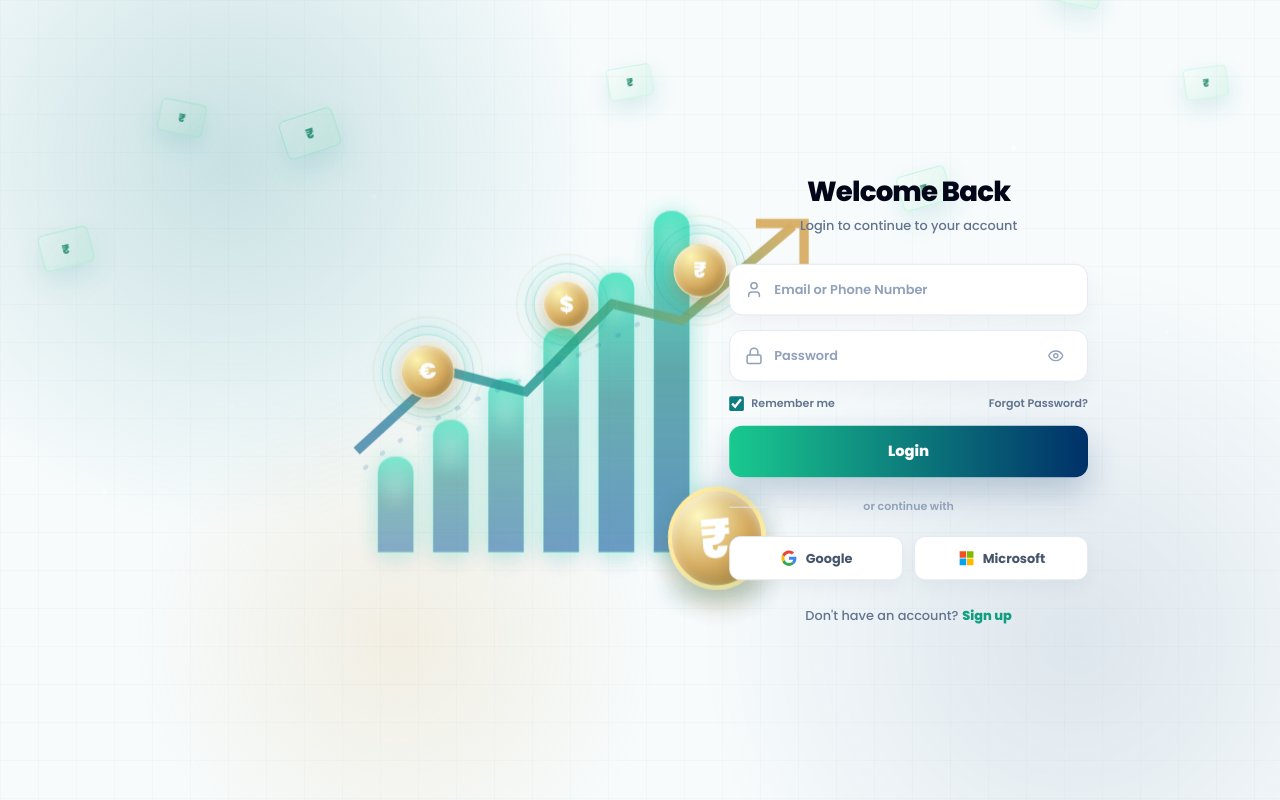
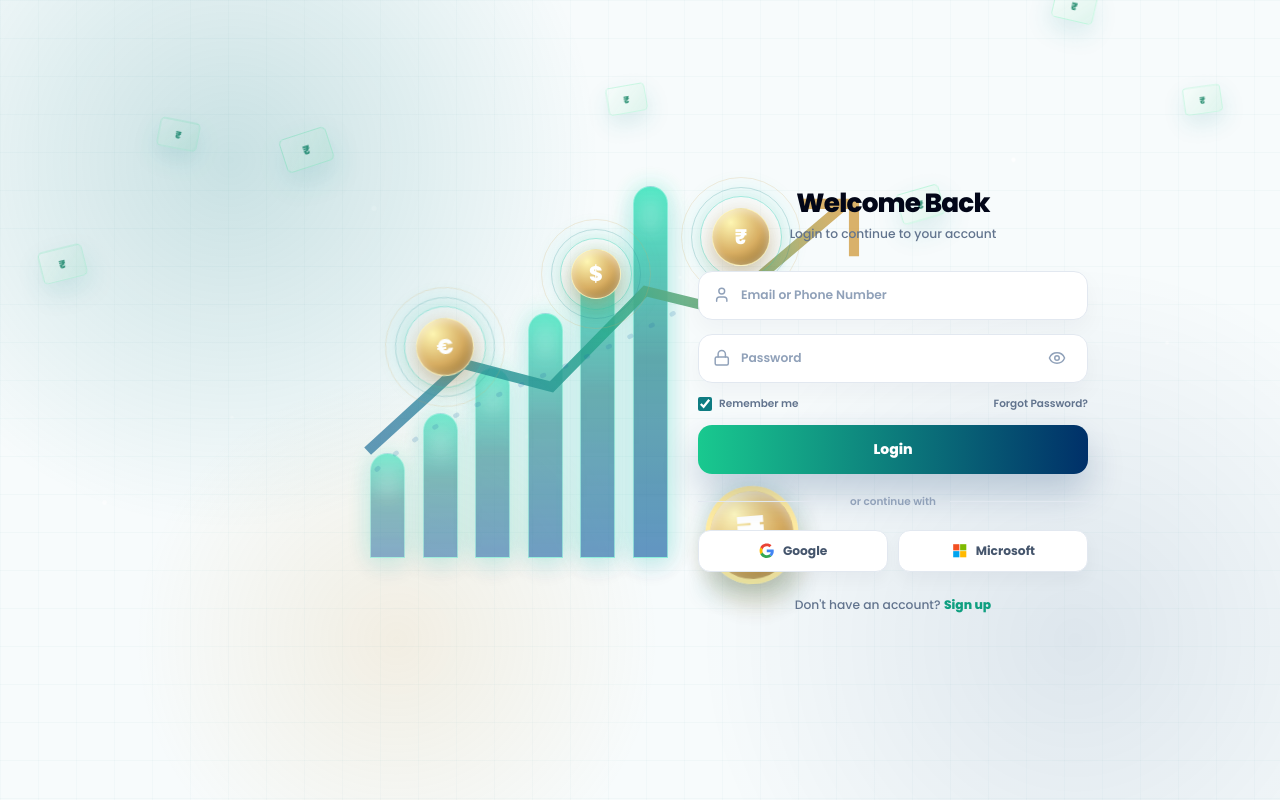
Before and after one commit to yasfath/Cashnova, a React (Vite) app in the folder cashnova-frontend/: page /auth in a window 1280 px wide. Built offline with nearby package versions, Linux system fonts and the light colour scheme; no server answers.

Commit message:
Make app UI compact on desktop

```diff
--- a/cashnova-frontend/src/index.css
+++ b/cashnova-frontend/src/index.css
@@ -31,6 +31,12 @@ body,
 
 html {
   font-size: 16px;
+}
+
+@media (min-width: 1024px) {
+  html {
+    font-size: 14px;
+  }
 }
 
 body {
@@ -328,16 +334,11 @@ img {
     max-width: clamp(390px, 25vw, 430px);
   }
 
-  .auth-panel {
-    transform: scale(0.92);
-    transform-origin: center right;
-  }
-
   .auth-visual {
     left: clamp(3rem, 9vw, 12rem);
     width: clamp(560px, 38vw, 720px);
     height: clamp(460px, 52vh, 590px);
-    transform: translateX(0) scale(0.92);
+    transform: translateX(0);
     transform-origin: left bottom;
   }
 }
@@ -383,7 +384,7 @@ img {
 
   .auth-visual {
     bottom: 1.25rem;
-    transform: scale(0.84);
+    transform: scale(0.86);
   }
 }
 
```
